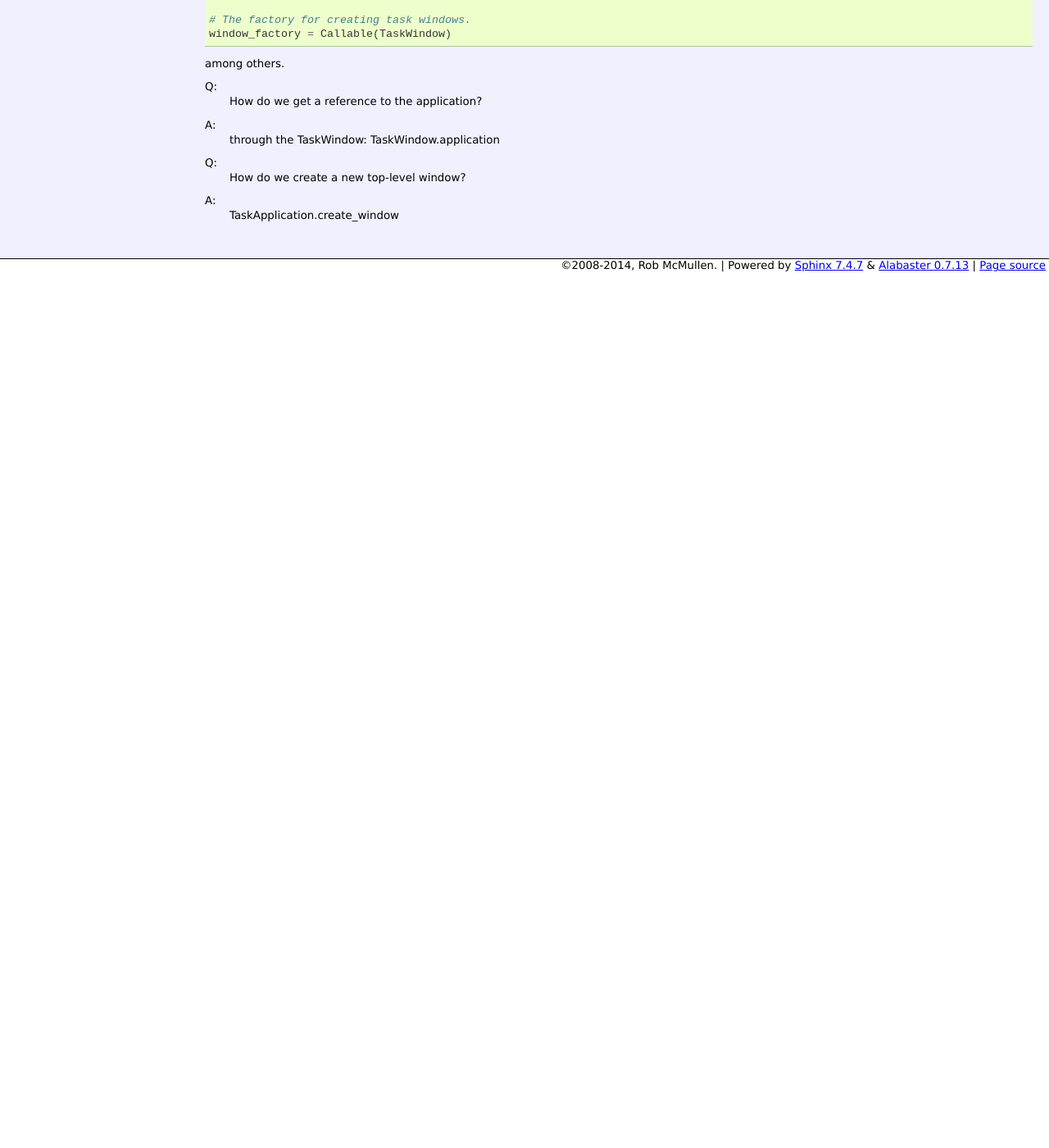
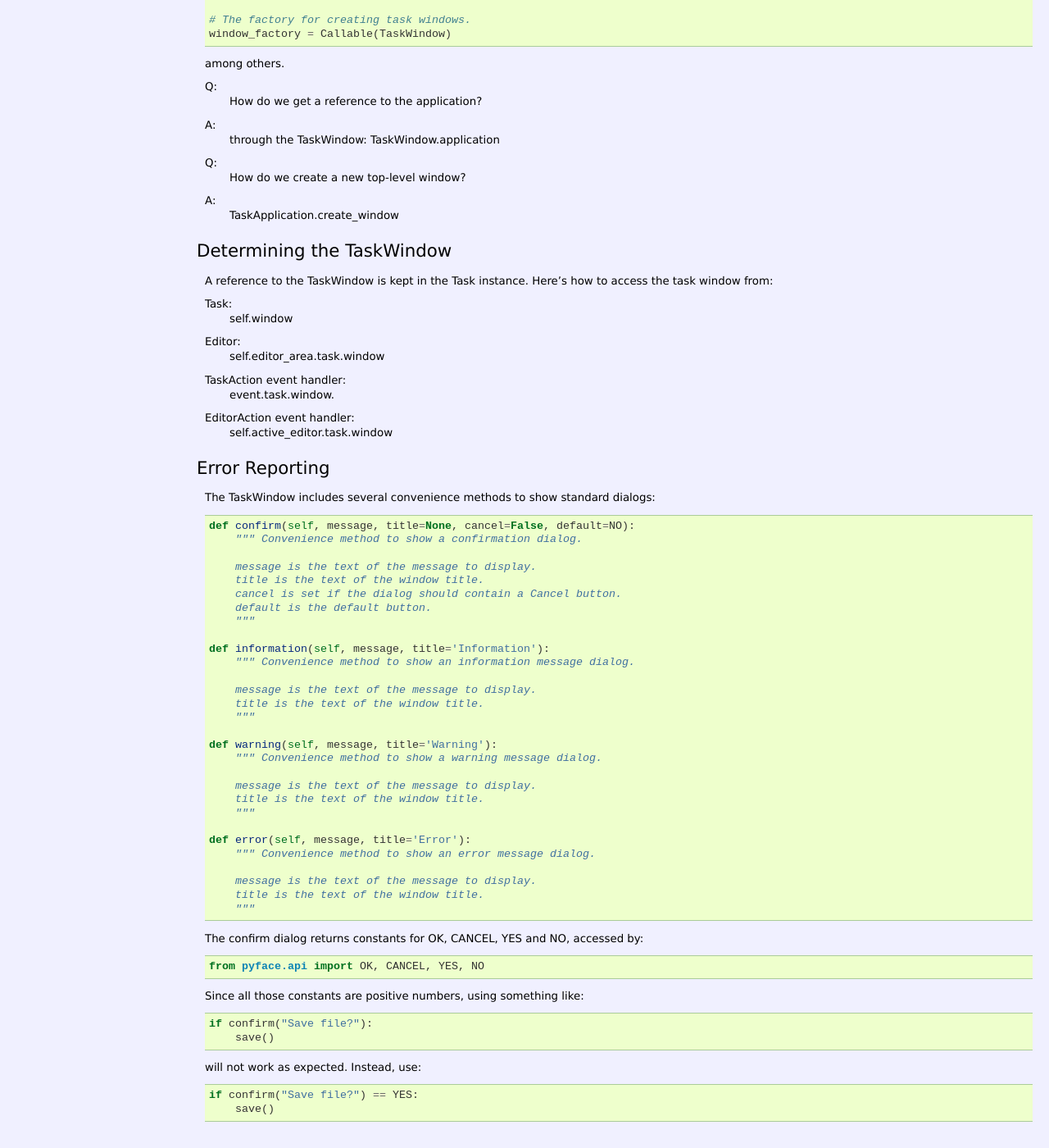
Before and after one commit to robmcmullen/omnivore, a Sphinx documentation site: the page built from docs/tasks_and_applications.rst, in a window 1280 px wide and 1400 px high, scrolled down 599 px. Shown: the whole window at 82% size. Built offline with Sphinx 7.4.7, drawn with Linux system fonts in a browser that asks for light colours; the version number could not be read and is left out; before the commit the page ends 930 px from its top, so only the background shows below that; some of the changed text lies outside the part shown.

Commit message:
Added docs for common dialog convenience methods in TaskWindow

```diff
--- a/docs/tasks_and_applications.rst
+++ b/docs/tasks_and_applications.rst
@@ -47,3 +47,65 @@ among others.
 
 :Q: How do we create a new top-level window?
 :A: TaskApplication.create_window
+
+
+Determining the TaskWindow
+==========================
+
+A reference to the TaskWindow is kept in the Task instance.  Here's how to
+access the task window from:
+
+:Task: self.window
+:Editor: self.editor_area.task.window
+:TaskAction event handler: event.task.window.
+:EditorAction event handler: self.active_editor.task.window
+
+
+Error Reporting
+===============
+
+The TaskWindow includes several convenience methods to show standard dialogs::
+
+    def confirm(self, message, title=None, cancel=False, default=NO):
+        """ Convenience method to show a confirmation dialog.
+
+        message is the text of the message to display.
+        title is the text of the window title.
+        cancel is set if the dialog should contain a Cancel button.
+        default is the default button.
+        """
+
+    def information(self, message, title='Information'):
+        """ Convenience method to show an information message dialog.
+
+        message is the text of the message to display.
+        title is the text of the window title.
+        """
+
+    def warning(self, message, title='Warning'):
+        """ Convenience method to show a warning message dialog.
+
+        message is the text of the message to display.
+        title is the text of the window title.
+        """
+
+    def error(self, message, title='Error'):
+        """ Convenience method to show an error message dialog.
+
+        message is the text of the message to display.
+        title is the text of the window title.
+        """
+
+The confirm dialog returns constants for OK, CANCEL, YES and NO, accessed by::
+
+    from pyface.api import OK, CANCEL, YES, NO
+
+Since all those constants are positive numbers, using something like::
+
+    if confirm("Save file?"):
+        save()
+
+will not work as expected.  Instead, use::
+
+    if confirm("Save file?") == YES:
+        save()
```
